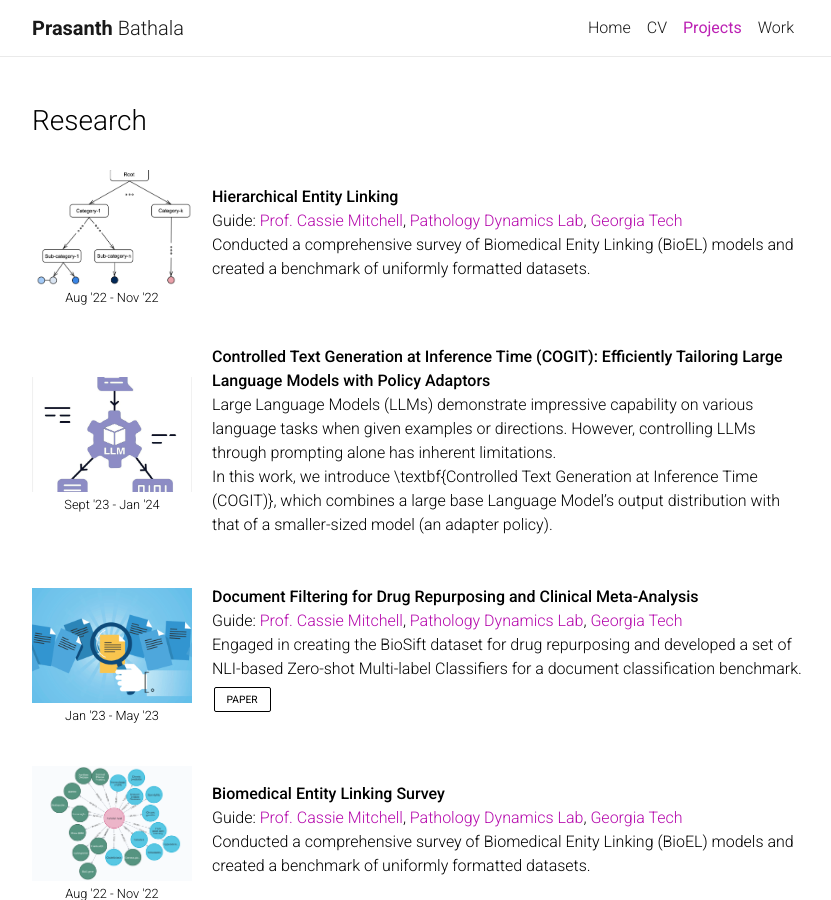
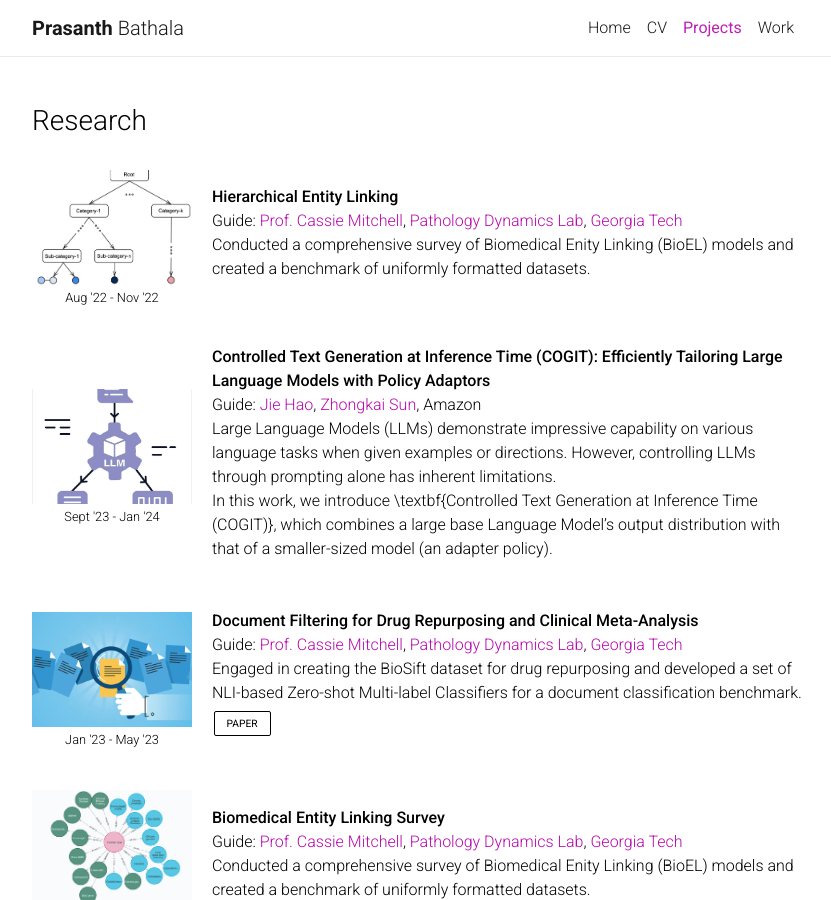
Before and after one commit to prasbathala/prasbathala.github.io, a Jekyll site: the page built from _pages/projects.md, in a window 1280 px wide and 900 px high. Shown: the whole window, without its empty margins (223-1054 px from the left). Built offline with Jekyll 4.4.1, drawn with Linux system fonts in a browser that asks for light colours; nearby versions of some CDN libraries; comment, search, counter and statistics services are not loaded; a style sheet for code colours, icons or effects is not loaded.

Commit message:
Updated Research

```diff
--- a/_data/research.yml
+++ b/_data/research.yml
@@ -13,7 +13,7 @@
     paper:
 
 - title: "Controlled Text Generation at Inference Time (COGIT): Efficiently Tailoring Large Language Models with Policy Adaptors"
-  guide:
+  guide: <a href="https://www.amazon.science/author/jie-hao">Jie Hao</a>, <a href="https://www.amazon.science/author/zhongkai-sun">Zhongkai Sun</a>, Amazon
   image:
     src: /assets/img/research/cogit.png
     alt:
```
